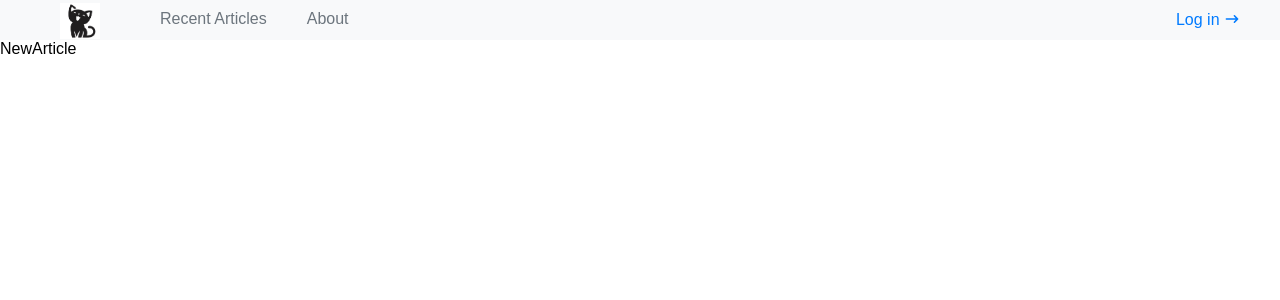
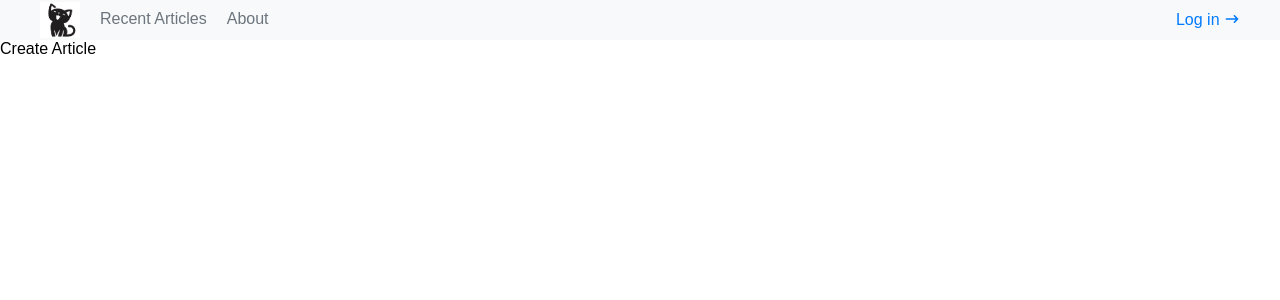
Before and after one commit to Naiio97/blog_app, a React (Vite) app: page /newArticle in a window 1280 px wide. Shown: the top 300 px of the page. Built offline with nearby package versions, Linux system fonts and the light colour scheme.

Commit message:
rename to createArticle

```diff
--- a/src/App.tsx
+++ b/src/App.tsx
@@ -4,7 +4,7 @@ import { Routes, Route } from 'react-router-dom'
 import NavBar from './components/NavBar'
 import Login from './pages/Login'
 import MyArticle from './pages/MyArticle'
-import NewArticle from './pages/NewArticle'
+import NewArticle from './pages/CreateArticle'
 import RecentArticles from './pages/RecentArticles'
 
 function App() {
--- a/src/components/NavBar.tsx
+++ b/src/components/NavBar.tsx
@@ -1,12 +1,27 @@
-import React from 'react'
-import { NavLink } from 'react-router-dom'
+import React, { useEffect, useState } from 'react'
+import { NavLink, useNavigate } from 'react-router-dom'
 import { HiArrowNarrowRight } from "react-icons/hi"
+import { FiLogOut } from "react-icons/fi"
 
 import '../style/nav_bar.scss';
 import logo from '../assets/logo.jpeg';
 
 
 const NavBar = () => {
+    const navigate = useNavigate();
+    const [isLogged, setIsLogged] = useState(false);
+
+    const logout = () => {
+        localStorage.removeItem('access_token');
+        navigate('/Login');
+    }
+
+    useEffect(() => {
+        const token = localStorage.getItem('access_token');
+        if (token) {
+            setIsLogged(true);
+        }
+    }, [])
     return (
         <div className="nav-background">
             <nav className="nav-bar">
@@ -16,12 +31,20 @@ const NavBar = () => {
                     <NavLink to='' className="inactive-link">About</NavLink>
                 </div>
                 <div className="right">
-                    <NavLink to='/login'>Log in <HiArrowNarrowRight /></NavLink>
+                    {isLogged ? (
+                        <div className="is-logged">
+                            <NavLink to='/MyArticles'>My articles</NavLink>
+                            <NavLink to='/CreateArticle'>Create Article</NavLink>
+                            <FiLogOut onClick={logout} className="log-out"></FiLogOut>
+                        </div>
+                    ) : (
+                            <NavLink to='/login' className='log-in'>Log in <HiArrowNarrowRight /></NavLink>
+                    )}
                 </div>
             </nav>
         </div>
 
-    )
-}
+    );
+};
 
 export default NavBar;
--- /dev/null
+++ b/src/pages/CreateArticle.tsx
@@ -0,0 +1,9 @@
+import React from 'react'
+
+const CreateArticle = () => {
+  return (
+    <div>Create Article</div>
+  )
+}
+
+export default CreateArticle;
--- a/src/pages/Login.tsx
+++ b/src/pages/Login.tsx
@@ -1,5 +1,5 @@
 import { useState } from 'react';
-import { useNavigate} from 'react-router-dom'
+import { useNavigate } from 'react-router-dom'
 import axios from 'axios';
 import '../style/login.scss'
 import { string } from 'joi';
@@ -8,7 +8,7 @@ const Login = () => {
   const navigate = useNavigate();
   const [username, setUsername] = useState('');
   const [password, setPassword] = useState('');
-  const [error, setError] = useState<string>('');
+  const [error, setError] = useState('');
 
 
 
@@ -33,14 +33,14 @@ const Login = () => {
         localStorage.setItem('access_token', data.access_token);
         navigate('/myArticle')
       }
-    } catch (error:any){
-      if(error.response.status === 400){
+    } catch (error: any) {
+      if (error.response.status === 400) {
         setError('Invalid login credentials!')
       }
 
-        if (error.response.status === 401) {
-          setError('Invalid login invalid!')
-        }
+      if (error.response.status === 401) {
+        setError('Invalid login invalid!')
+      }
     }
 
 
@@ -63,7 +63,7 @@ const Login = () => {
             onChange={(e) => setPassword(e.target.value)}></input>
         </div>
         {error && (
-        <span>{error}</span>)}
+          <span>{error}</span>)}
         <button>Log in</button>
       </form>
     </div>
--- a/src/pages/NewArticle.tsx
+++ /dev/null
@@ -1,9 +0,0 @@
-import React from 'react'
-
-const NewArticle = () => {
-  return (
-    <div>NewArticle</div>
-  )
-}
-
-export default NewArticle
--- a/src/style/nav_bar.scss
+++ b/src/style/nav_bar.scss
@@ -9,25 +9,30 @@
   max-width: 1200px;
   display: flex;
   height: 40px;
-  display: flex;
   justify-content: space-between;
   align-items: center;
-  gap: 20px;
-
   a {
     text-decoration: none;
   }
 }
 
 .left {
+  display: flex;
+  gap: 20px;
+
+  >:nth-child(2),
+  >:nth-child(3) {
+    margin-top: 8px;
+  }
+
   img {
-    margin: 2px 20px 0 0;
+    position: relative;
     vertical-align: middle;
   }
 
   a {
+    vertical-align: middle;
     color: $secondary-text-color;
-    margin: 20px;
   }
 
   .active {
@@ -40,14 +45,14 @@
 }
 
 .right {
+
+.is-logged {
+  display: flex;
+  gap: 20px;
+}
+
   a {
     color: $link-color;
-
-    svg {
-      position: relative;
-      top: 2px;
-    }
-  }
 
     &:after {
       content: '';
@@ -61,3 +66,18 @@
       width: 20px;
     }
   }
+
+  .log-out {
+    background-color: $main-color;
+    color: $link-color;
+    border: none;
+    cursor: pointer;
+  }
+
+  .log-in {
+    svg {
+      position: relative;
+      top: 2px;
+    }
+  }
+}
```
Lines whose indentation alone changed are shown as unchanged.
